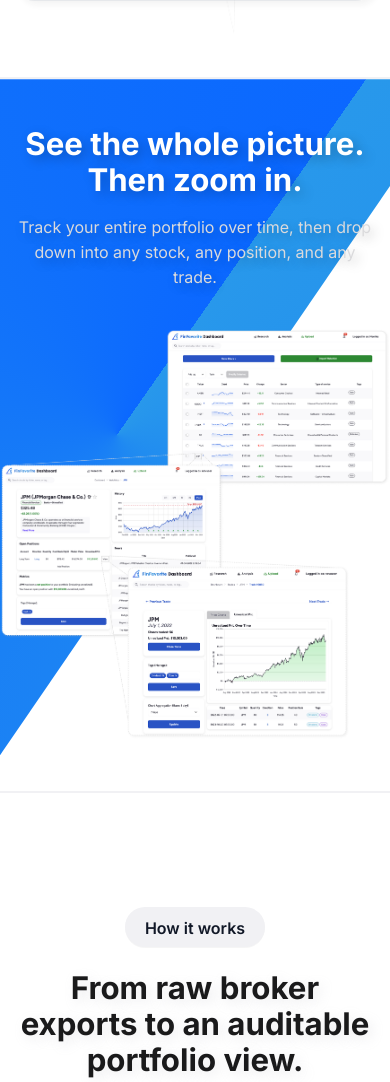
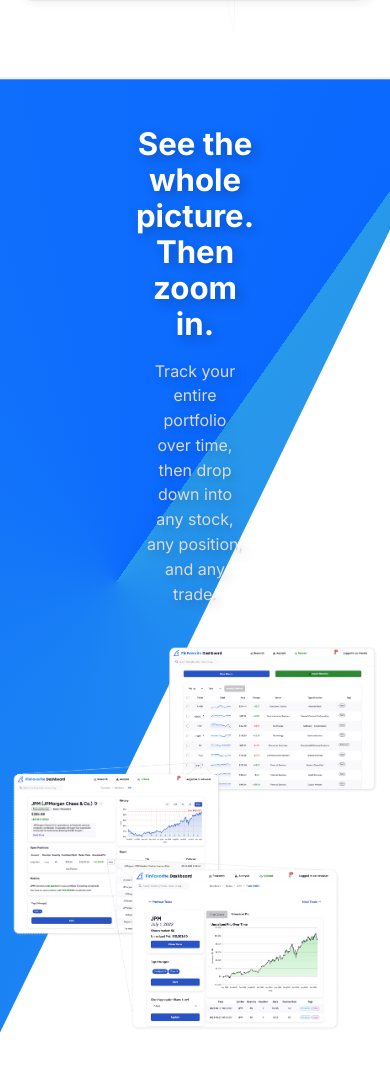
Before and after one commit to Ianardo/finfavorite-landing, a website built with Vite: page index.html in a window 390 px wide. Shown: the part 577-1659 px from the top of the page. Built offline with nearby package versions, Linux system fonts and the light colour scheme.

Commit message:
Fix macro-micro layout on various screen sizes

```diff
--- a/index.html
+++ b/index.html
@@ -26,7 +26,7 @@
           <a href="#pricing">Pricing</a>
         </div>
 
-        <a class="cta top-nav__cta" href="#how-it-works">View Demo</a>
+        <a class="cta top-nav__cta" href="https://finfavorite.com/dashboard/home">Try for free</a>
       </div>
     </nav>
 
@@ -40,6 +40,7 @@
         </div>
     </section>
     <section class="diag" id="macro-micro">
+        <div class="macro-micro__inner">
             <hgroup>
                 <h1>See the whole picture.<br>
                     Then zoom in.</h1>
@@ -47,6 +48,7 @@
             </hgroup>
             <div class="info-images">
                 <img src="../img/zoom.png">
+            </div>
         </div>
     </section>
     <section id="how-it-works">
@@ -87,7 +89,7 @@
                     </div>
                 </div>
                 <div class="step">
-                    <button class="cta">See it yourself</button>
+                    <button class="cta">Watch walkthrough</button>
                 </div>
             </div>
             <div id="how-it-works-image">
@@ -283,7 +285,7 @@
                                 events before you open a full stock overview.
                             </p>
                             <a class="feature-link" data-feature-link href="#">
-                                Try Watchlists →
+                                Learn about Watchlists →
                             </a>
                         </div>
 
--- a/src/main.js
+++ b/src/main.js
@@ -89,7 +89,7 @@ if (spotlight) {
       title: 'Watchlists',
       description:
         'Keep your best ideas in one place, with quick views of price action, momentum, and next events before you open a full stock overview.',
-      linkText: 'Try Watchlists →',
+      linkText: 'Learn about Watchlists →',
       mediaText: 'Screenshot coming soon',
       mediaAriaLabel: 'Watchlists screenshot placeholder',
     },
@@ -121,7 +121,7 @@ if (spotlight) {
       title: 'Price Alerts',
       description:
         'Set alerts around levels that matter to your thesis and get reminded when momentum, pullbacks, or breakouts hit your watch criteria.',
-      linkText: 'Try Price Alerts →',
+      linkText: 'See Price Alerts →',
       mediaText: 'Alert center coming soon',
       mediaAriaLabel: 'Price alerts screenshot placeholder',
     },
--- a/src/style.css
+++ b/src/style.css
@@ -182,7 +182,7 @@ section {
     padding: var(--s-8) 0;
     scroll-margin-top: var(--nav-height);
 
-    min-height: 100svh;
+    min-height: clamp(1024px, 100svh, 100vw);
     height: auto;
     width: 100%;
     padding: var(--s-8) 0;
@@ -255,29 +255,48 @@ section#hero hgroup {
 }
 
 section#macro-micro {
+    min-height: auto;
+    padding: clamp(48px, 7vh, 88px) 0;
+}
+
+section#macro-micro .macro-micro__inner {
+    width: min(1600px, calc(100% - 48px));
+    margin-inline: auto;
+    display: flex;
     flex-direction: row;
     align-items: flex-start;
     justify-content: center;
-    padding: 2vw 0;
+    gap: clamp(24px, 4vw, 72px);
+    padding-inline: clamp(16px, 2vw, 40px);
+    min-height: auto;
 }
 
-section#macro-micro hgroup {
-    margin-top: 5vw;
+section#macro-micro .macro-micro__inner hgroup {
+    margin-top: clamp(40px, 9vh, 140px);
+    max-width: min(540px, 34vw);
     text-align: left;
-    align-items: start;
+    align-items: flex-start;
+    flex: 0 1 min(540px, 34vw);
 }
 
-section#macro-micro .info-images {
-    height: 45vw;
+section#macro-micro .macro-micro__inner hgroup p {
+    width: 100%;
 }
 
-section#macro-micro .info-images img {
-    max-height: 100%;
-    width: auto;
+section#macro-micro .macro-micro__inner .info-images {
+    width: clamp(520px, 62vw, 1320px);
+    flex: 1 1 auto;
+    align-self: center;
 }
 
-section#macro-micro hgroup * {
-    margin-left: 5vw;
+section#macro-micro .macro-micro__inner .info-images img {
+    width: 100%;
+    max-height: min(78vh, 980px);
+    object-fit: contain;
+}
+
+section#macro-micro .macro-micro__inner hgroup * {
+    margin-left: 0;
     text-shadow: var(--text-shadow-dark);
 }
 
@@ -1088,28 +1107,33 @@ hgroup p.subheader {
     }
 
     section#macro-micro {
+        padding: var(--s-6) 0;
+    }
+
+    section#macro-micro .macro-micro__inner {
         flex-direction: column;
         align-items: center;
         gap: var(--s-4);
-        padding: var(--s-6) 0;
+        width: min(760px, calc(100% - 24px));
+        padding-inline: 0;
     }
 
-    section#macro-micro hgroup {
+    section#macro-micro .macro-micro__inner hgroup {
         margin-top: 0;
         text-align: center;
         align-items: center;
     }
 
-    section#macro-micro hgroup * {
+    section#macro-micro .macro-micro__inner hgroup * {
         margin-left: 0;
     }
 
-    section#macro-micro .info-images {
+    section#macro-micro .macro-micro__inner .info-images {
         height: auto;
         width: min(760px, 100%);
     }
 
-    section#macro-micro .info-images img {
+    section#macro-micro .macro-micro__inner .info-images img {
         width: 100%;
         max-height: none;
     }
```
Lines whose indentation alone changed are shown as unchanged.
